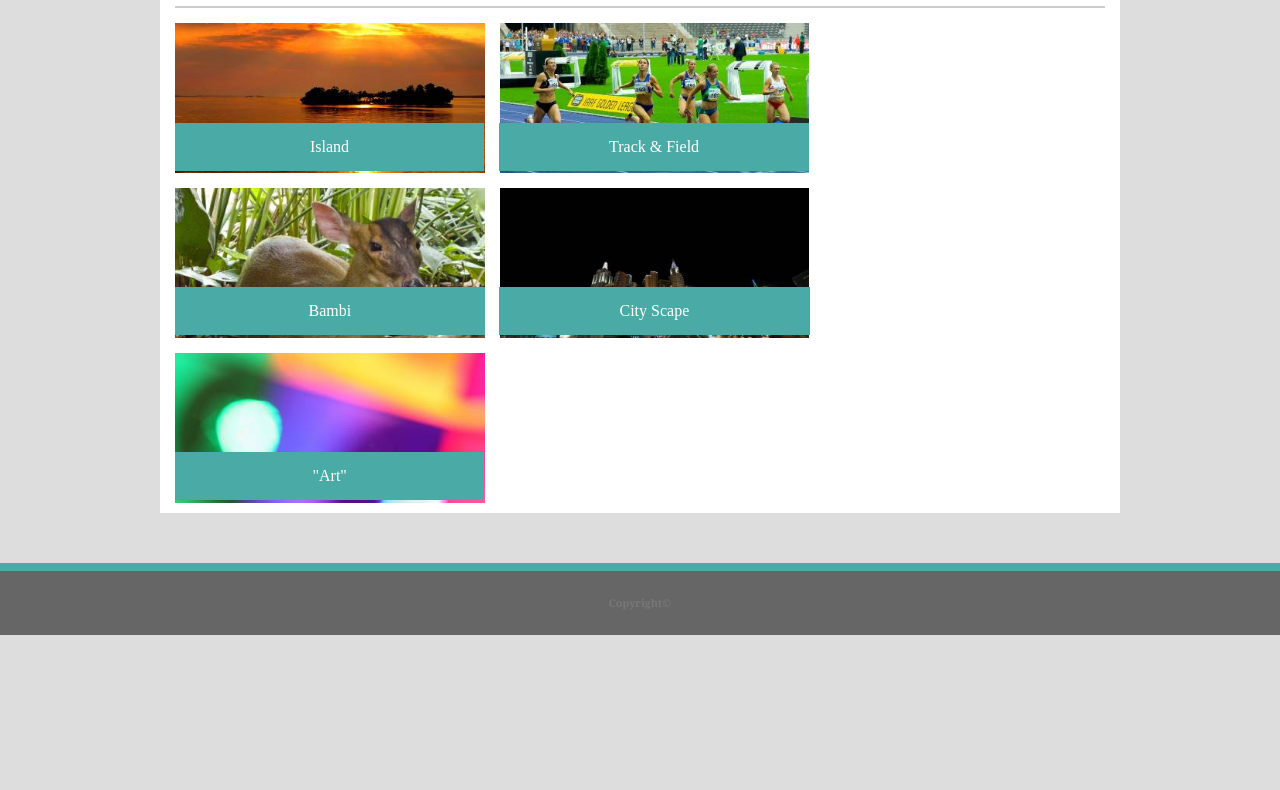
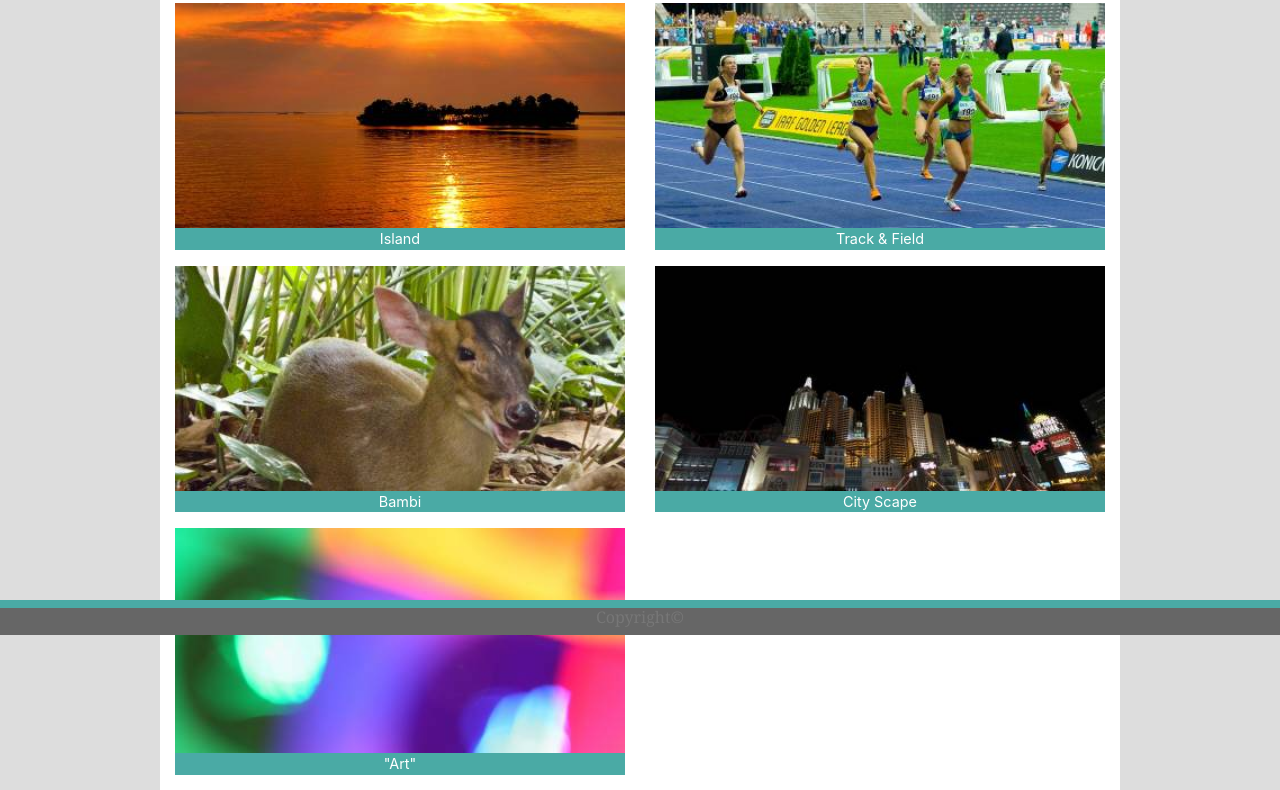
Before and after one commit to aces15224/Bootstrap-Portfolio1, a plain HTML site: page portfolio.html in a window 1280 px wide. Shown: the part 165-955 px from the top of the page. Before the commit the page ends 800 px from the top, so only its background shows below. Drawn offline with nearby package versions, Linux system fonts and the light colour scheme.

Commit message:
second to last

```diff
--- a/assets/css/style.css
+++ b/assets/css/style.css
@@ -1,35 +1,74 @@
-
-header{
-    background-color: white;
+#bg{
+    background-color:white;
+    height: auto;
     border-bottom: solid 2px #cccccc;
     }
 
 
 #Name{
+
     display: inline-block;
     padding: 10px 10px;
     background-color: #4aaaa5;
     color: white;
     text-align: center;
     margin-bottom: 0px;
-    margin-top: 0px;
     position: relative;
 
 }
 
-ul{
-    list-style-type: none;
-    float:right;
-    position: relative;
-    margin-bottom: 16.5px;
 
+
+#MainContent{
+    overflow:hidden;
+    background-color: white;
+    width: auto;
+    max-width: 960px;
+    height: auto;
+    margin-top: 15px;
+    padding-top:10px;
 }
-li{
-    display:inline;
+
+#MainContent2{
+    overflow:hidden;
+    background-color: white;
+    width: auto;
+    max-width:960px;
+    height: auto;
+    margin-top: 15px;
+    padding-top: 10px;
+}
+
+#break{
+    border-bottom: solid 2px #cccccc;
+    margin-bottom: 15px;
+    float: left;
+}
+
+
+
+#Footer{
+    position: fixed;
+    bottom: 0;
+    width: 100%;
+    background-color:#666666;
+    border-top: solid 8px #4aaaa5;
+    margin-top: 10px;
+    text-align:center;
+}
+/* a{
+    border-right: solid;
+    border-width: 1px;
+    border-color: gray;
     padding: 0px 5px;
-    text-align: center;
+} */
 
+h1{
+    color:#4aaaa5;
     }
+
+
+
 
 .brdr {
     border-right: solid;
@@ -37,16 +76,15 @@ li{
     border-color: gray;
 }
 body{
+    width:100%;
     margin:0;
     margin-bottom: 100px;
-    background-color: #dddddd;
+    background-color:#dddddd;
     /* min-width: 1200px; */
 
 }
 
-h1{
-    color:#4aaaa5;
-    }
+
 
 h1, h2, h3, h6{
         font-family: Georgia, Times, Times New Roman, serif;
@@ -56,60 +94,61 @@ h1, h2, h3, h6{
     color:#777777;
     text-align: center;
      }
-
-.header1{
-        position:relative;
-        left: 15px;
-        top: 10px;
-        padding: 10px 0px;
-    }
-
-
-.wrapper{
-    background-color: #ffffff;
-    width: 960px;
-    margin:  auto;
-
-}
-
-.wrapper2{
-    border-top: solid 2px #cccccc;
-    width: 930px;
-
-
-    margin: auto;
-    overflow-y: auto;
-    padding-bottom: 10px;
-
-   }
-
-img{
-    padding-top: 15px;
-    float:left;
-    padding-right: 15px;
-
-     }
 p, a {
     font-family: Arial, Helvetica Neue, Helvetica, sans-serif;
     color: gray;
     text-decoration: none;
     line-height: 2em;
     text-indent: 35px;
+        }
+.p1{
+    font-size: 16px;
+    margin-top: 0px;
 
 }
 
-
- .footer{
-    position: fixed;
-    left: 0;
-    bottom: 0;
-    width: 100%;
-    background-color:#666666;
-    border-top: solid 8px #4aaaa5;
-    margin-top: 10px;
-    text-align:center;
+#MainImage{
+    padding-right:20px;
+    margin-bottom:  0px;
 
 }
+
+#one, #two, #three, #four, #five{
+    width:100%;
+}
+
+.figure{
+    width:100%;
+}
+.figure-caption{
+    background-color:  #4aaaa5;;
+    text-align: center;
+    color:white;
+
+}
+
+form{
+    padding-bottom:10px;
+    width:auto;
+}
+#sub{
+background-color: #4aaaa5;
+padding: 15px 32px;
+color: white;
+}
+
+ul{
+    list-style-type: none;
+    float:right;
+    position: relative;
+    top: 15px;
+}
+li{
+    display:inline;
+    padding: 0px 5px;
+    text-align: center;
+  }
+
 
  a:hover{
      border:solid 1px gray;
@@ -117,84 +156,65 @@ p, a {
      color: white;
  }
 
- /* Portfolio */
-
-.gallery1 , .gallery2 , .gallery3 , .gallery4, .gallery5{
-    box-sizing: border-box;
-    position: relative;
-
+@media only screen and (max-width: 658px){
+    *{
+        width: auto;
+    }
+    #Name{
+    width: auto;
+    display:block;
     }
 
+/* .Navbar{
+    float: none;
+    text-align: center;
+    top:0px
+    }     */
 
 
- #pic2{
-    background-color:  #4aaaa5;;
-    text-align: center;
-    position: absolute;
-    top: 115px;
-    left: 324px;
-    padding: 15px 110px;
-    color: white;
-
+#MainImage{
+    height:auto;
+    width: auto;
+    float:none;
+    padding: 0 5 10 3px;
+    margin-left:  20px;
+    clear: both;
 }
 
-#pic1{
-   background-color:  #4aaaa5;;
-    text-align: center;
-    position: absolute;
-    top: 115px;
-   /* top: 297px; */
-   /* left: 210px; */
-    padding: 15px 135px;
-    color:white;
+p{
+    text-indent: 0;
+    padding-left: 2px;
+    line-height: 1.5em;
+    margin-top: 10px;
+    float:left;
 }
-#pic3{
-   background-color:  #4aaaa5;;
-   text-align: center;
-   position: absolute;
-   top: 279px;
-   /* left: 210px; */
-   padding: 15px 133.5px;
-   color:white;
+ul{
+    float:none;
+    width: auto;
+    display:flex;
+    justify-content: center;
+}
 }
 
-#pic4{
-   background-color:  #4aaaa5;;
-   text-align: center;
-   position: absolute;
-   top: 279px;
-   /* top: 463px; */
-   left: 324px;
-   padding: 15px 120.5px;
-   color:white;
+@media only screen and (min-width:658px) and (max-width: 768px){
+#MainContent, #MainContent2{
+
+    margin-left: 10px;
+    margin-right: 10px;
+}
 }
 
-#pic5{
-   background-color:  #4aaaa5;;
-    text-align: center;
-    position: absolute;
-    top: 444px;
-   /* top: 627px; */
-   /* left: 210px; */
-    padding: 15px 137.5px;
-    color:white;
+@media only screen and (min-width: 768px) and (max-width: 1034px){
+    #MainContent, #MainContent2{
+
+        margin-left: 20px;
+        margin-right: 20px;
+    }
 }
 
- /* Contact */
-
- input[type=text] {
-
-    margin: 10px auto;
-    width: 99.5%;
+@media only screen and (min-width:1034px) and (max-width: 1400px) {
+    .header{
+        width: 960px;
+        margin:  auto;
     }
-input[type=submit]{
-    background-color: #4aaaa5;
-    padding: 15px 32px;
-    color: white;
 }
-
-textarea{
-    margin: 10px auto;
-    width:99.1%;
-    height: 150px;
-}
--- a/portfolio.html
+++ b/portfolio.html
@@ -1,84 +1,102 @@
 <!DOCTYPE html>
-<html lang="en-us">
+<html lang="en">
 <head>
-    <title>Portfolio</title>
+    <meta charset="UTF-8">
+    <meta name="viewport" content="width=device-width, initial-scale=1.0">
+    <meta http-equiv="X-UA-Compatible" content="ie=edge">
+    <link rel="stylesheet" href="https://stackpath.bootstrapcdn.com/bootstrap/4.3.1/css/bootstrap.min.css" integrity="sha384-ggOyR0iXCbMQv3Xipma34MD+dH/1fQ784/j6cY/iJTQUOhcWr7x9JvoRxT2MZw1T" crossorigin="anonymous">
     <link rel="stylesheet" type="text/css" href="assets/css/style.css">
-    <meta charset="UTF-8">
-</head>
-<header>
-        <div class="wrapper">
-            <h1 id="Name">Anthony Martin</h1>
-
-                <ul>
-                    <li class="brdr"><a href="./index.html">About</a></li>
-                    <li class="brdr"><a href="./portfolio.html">Portfolio</a></li>
-                    <li><a href="./contact.html">Contact</a></li>
-                </ul>
-
-            </div>
-    </header>
-
-<body>
-            <div class="wrapper">
-            <h1 class="header1">Portfolio</h1>
-            <div class="wrapper2">
+    <title>My Portfolio</title>
 
 
-<div class="gallery1">
-    <fig>
-        <img id="Pic1" src="./assets/images/download.jpg" height="150px" width="33.3%">
-        <figcaption id="pic1">Island</figcaption>
-    </fig>
+</head>
+<body>
+<div class="container-fluid" id="bg">
+    <!-- Container or container fluid -->
+    <div class="header">
+            <h1 id="Name">Anthony Martin</h1>
+            <ul>
+                <li><a href="./index.html">About</a></li>
+                <li><a href="./portfolio.html">Portfolio</a></li>
+                <li><a href="./contact.html">Contact</a></li>
+            </ul>
+      </div>
+
 </div>
+<div class="container-fluid" id="MainContent2">
+        <div row>
+            <div class="col-sm-12" id="break"><h1>Portfolio</h1></div>
+        </div>
+        <div class ="row">
+        <div class="col-md-6">
+                <div>
+                    <figure class="figure">
+                    <img class="img-responsive" src="./assets/images/download.jpg" id="one">
+                    <figcaption class="figure-caption">
+                        Island
+                    </figcaption>
+                    </figure>
+                </div>
+        </div>
+<!-- second photo -->
+        <div class="col-md-6">
+                <div>
+                    <figure class="figure">
+                    <img class="img-responsive" src="./assets/images/d2.jpg" id="two">
+                    <figcaption class="figure-caption">
+                        Track & Field
+                    </figcaption>
+                    </figure>
+                </div>
+        </div>
 
+        </div>
 
+        <div class ="row">
+                <div class="col-md-6">
+                        <div>
+                            <figure class="figure">
+                            <img class="img-responsive" src="./assets/images/d3.jpg" id="three">
+                            <figcaption class="figure-caption">
+                                Bambi
+                            </figcaption>
+                            </figure>
+                        </div>
+                </div>
+        <!-- Fourth photo -->
+                <div class="col-md-6">
+                        <div>
+                            <figure class="figure">
+                            <img class="img-responsive" src="./assets/images/d4.jpg" id="four">
+                            <figcaption class="figure-caption">
+                                City Scape
+                            </figcaption>
+                            </figure>
+                        </div>
+                </div>
 
+                </div>
 
-  <div class="gallery2">
-  <fig>
-       <img id="Pic2" src="./assets/images/d2.jpg" height="150px" width="33.3%">
-    <figcaption id="pic2">Track & Field</figcaption>
- </fig>
-</div>
+        <div class="row">
+                <div class="col-md-6">
+                        <div>
+                            <figure class="figure">
+                            <img class="img-responsive" src="./assets/images/d5.jpg" id="five" >
+                            <figcaption class="figure-caption">
+                                "Art"
+                            </figcaption>
+                            </figure>
+                        </div>
+                </div>
 
-
-
-    <div class="gallery3">
- <fig>
-       <img id="Pic3" src="./assets/images/d3.jpg" height="150px" width="33.3%">
-    <figcaption id="pic3">Bambi</figcaption>
-  </fig>
-</div>
-
-
-
-<div class="gallery4">
- <fig>
-      <img id="Pic4" src="./assets/images/d4.jpg" height="150px" width="33.3%">
-    <figcaption id="pic4">City Scape</figcaption>
- </fig>
-</div>
-
-
-
-    <div class="gallery5">
-     <fig>
-         <img id="Pic5" src="./assets/images/d5.jpg" height="150px" width="33.3%">
-    <figcaption id= "pic5">"Art"</figcaption>
-</fig>
-</div>
-
+        </div>
 
 
 </div>
+<div class="container-fluid" id="Footer"><h6>Copyright&#169;</h6>
 </div>
-</div>
-
-
-
-
 </body>
-<div class="footer">
-    <h6>Copyright&#169;</h6>
-</div>
+<script src="https://code.jquery.com/jquery-3.3.1.slim.min.js" integrity="sha384-q8i/X+965DzO0rT7abK41JStQIAqVgRVzpbzo5smXKp4YfRvH+8abtTE1Pi6jizo" crossorigin="anonymous"></script>
+<script src="https://cdnjs.cloudflare.com/ajax/libs/popper.js/1.14.7/umd/popper.min.js" integrity="sha384-UO2eT0CpHqdSJQ6hJty5KVphtPhzWj9WO1clHTMGa3JDZwrnQq4sF86dIHNDz0W1" crossorigin="anonymous"></script>
+<script src="https://stackpath.bootstrapcdn.com/bootstrap/4.3.1/js/bootstrap.min.js" integrity="sha384-JjSmVgyd0p3pXB1rRibZUAYoIIy6OrQ6VrjIEaFf/nJGzIxFDsf4x0xIM+B07jRM" crossorigin="anonymous"></script>
 </html>
```
Also changed, not shown: contact.html (+38 -33 lines), index.html (+33 -23 lines), 1 other file. Lines whose indentation alone changed are shown as unchanged.
